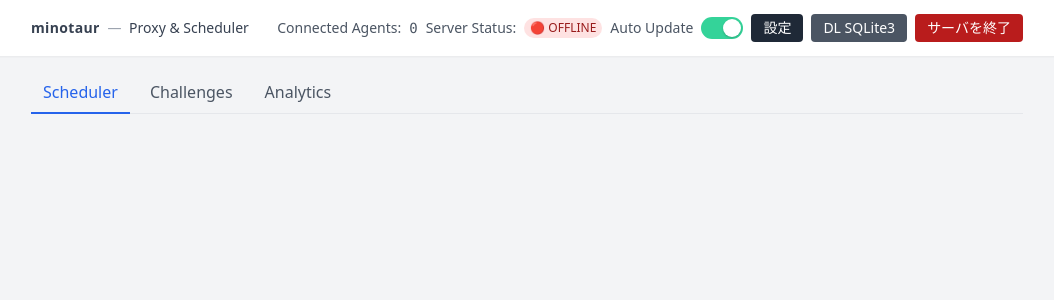
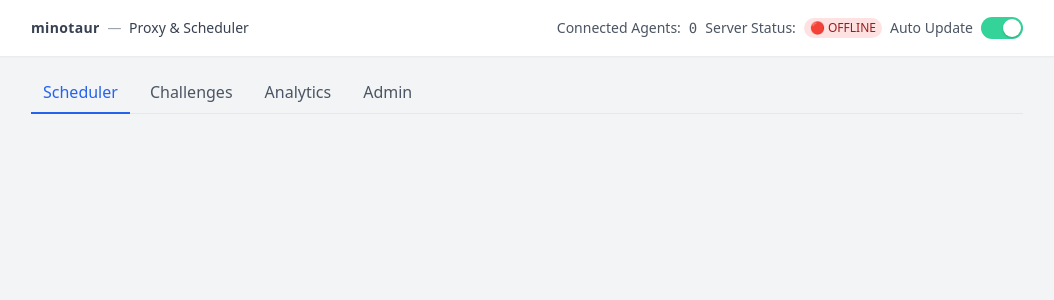
Before and after one commit to sanma-icfpc/icfpc2025, a Flask app: template minotaur/templates/index.html in a window 1280 px wide. Shown: the top 300 px of the page, without its empty margins (113-1167 px from the left). Run offline with Flask 3, Linux system fonts and the light colour scheme; the template is opened without the code that fills it, so the values that code supplies are empty; some libraries are stand-ins or nearby versions.

Commit message:
develop minotaur (WIP) move buttons to Admin tab

```diff
--- a/minotaur/templates/analytics.html
+++ b/minotaur/templates/analytics.html
@@ -1,6 +1,6 @@
 <div class="bg-white border rounded p-4">
   <div class="flex items-center justify-between mb-3">
-    <h3 class="font-semibold">Analytics</h3>
+    <h3 class="font-semibold">Summary of queryCount per Agents</h3>
     <div class="text-xs text-gray-500">min/mean from successful runs only</div>
   </div>
   <div class="overflow-x-auto">
--- a/minotaur/templates/base.html
+++ b/minotaur/templates/base.html
@@ -48,9 +48,6 @@
           <span id="sse-status" class="badge badge-offline ml-2">🔴 OFFLINE</span>
           <span class="ml-4">Auto Update</span>
           <button id="auto-toggle" class="auto-switch on" role="switch" aria-checked="true" aria-label="Auto Update" onclick="toggleAutoUpdate()"><span class="knob"></span></button>
-          <button class="ml-4 px-3 py-1 bg-gray-800 text-white rounded" onclick="openModal()">設定</button>
-          <button class="ml-2 px-3 py-1 bg-gray-600 text-white rounded" onclick="downloadDB()">DL SQLite3</button>
-          <button class="ml-2 px-3 py-1 bg-red-700 text-white rounded" onclick="shutdownServer(event)">サーバを終了</button>
         </div>
       </div>
     </div>
--- a/minotaur/templates/index.html
+++ b/minotaur/templates/index.html
@@ -7,6 +7,7 @@
       <button id="tabbtn-scheduler" onclick="switchTab('scheduler')" class="px-3 py-2 border-b-2 border-blue-600 text-blue-600">Scheduler</button>
       <button id="tabbtn-challenges" onclick="switchTab('challenges')" class="px-3 py-2 border-b-2 border-transparent text-gray-600 hover:text-gray-800">Challenges</button>
       <button id="tabbtn-analytics" onclick="switchTab('analytics')" class="px-3 py-2 border-b-2 border-transparent text-gray-600 hover:text-gray-800">Analytics</button>
+      <button id="tabbtn-admin" onclick="switchTab('admin')" class="px-3 py-2 border-b-2 border-transparent text-gray-600 hover:text-gray-800">Admin</button>
     </nav>
   </div>
 
@@ -25,6 +26,24 @@
   <div id="tab-analytics" class="hidden">
     <div id="analytics-pane">Loading analytics…</div>
   </div>
+
+  <!-- Admin Tab -->
+  <div id="tab-admin" class="hidden">
+    <div class="space-y-3">
+      <div>
+        <h2 class="font-semibold mb-2">設定</h2>
+        <button class="px-3 py-1 bg-gray-800 text-white rounded" onclick="openModal()">設定を開く</button>
+      </div>
+      <div>
+        <h2 class="font-semibold mb-2">Database</h2>
+        <button class="px-3 py-1 bg-gray-600 text-white rounded" onclick="downloadDB()">DL SQLite3</button>
+      </div>
+      <div>
+        <h2 class="font-semibold mb-2">Server</h2>
+        <button class="px-3 py-1 bg-red-700 text-white rounded" onclick="shutdownServer(event)">サーバを終了</button>
+      </div>
+    </div>
+  </div>
 </div>
 
 <script>
@@ -38,7 +57,7 @@
     try { return new URL(window.location.href).searchParams.get('tab') || ''; } catch (_) { return ''; }
   }
   function setActiveBtn(activeId) {
-    const ids = ['tabbtn-scheduler','tabbtn-challenges','tabbtn-analytics'];
+    const ids = ['tabbtn-scheduler','tabbtn-challenges','tabbtn-analytics','tabbtn-admin'];
     ids.forEach(id => {
       const btn = document.getElementById(id);
       if (!btn) return;
@@ -50,17 +69,21 @@
     const scheduler = document.getElementById('tab-scheduler');
     const challenges = document.getElementById('tab-challenges');
     const analytics = document.getElementById('tab-analytics');
+    const admin = document.getElementById('tab-admin');
     const show = (el) => { el && el.classList.remove('hidden'); };
     const hide = (el) => { el && el.classList.add('hidden'); };
     if (name === 'challenges') {
-      hide(scheduler); hide(analytics); show(challenges);
+      hide(scheduler); hide(analytics); hide(admin); show(challenges);
       setActiveBtn('tabbtn-challenges');
     } else if (name === 'analytics') {
-      hide(scheduler); hide(challenges); show(analytics);
+      hide(scheduler); hide(challenges); hide(admin); show(analytics);
       setActiveBtn('tabbtn-analytics');
       if (!analyticsLoaded) loadAnalytics();
+    } else if (name === 'admin') {
+      hide(scheduler); hide(challenges); hide(analytics); show(admin);
+      setActiveBtn('tabbtn-admin');
     } else { // default scheduler
-      hide(challenges); hide(analytics); show(scheduler);
+      hide(challenges); hide(analytics); hide(admin); show(scheduler);
       setActiveBtn('tabbtn-scheduler');
     }
     updateURLTab(name);
```
Also changed, not shown: minotaur/templates/priority_pane.html (+12 -3 lines).
